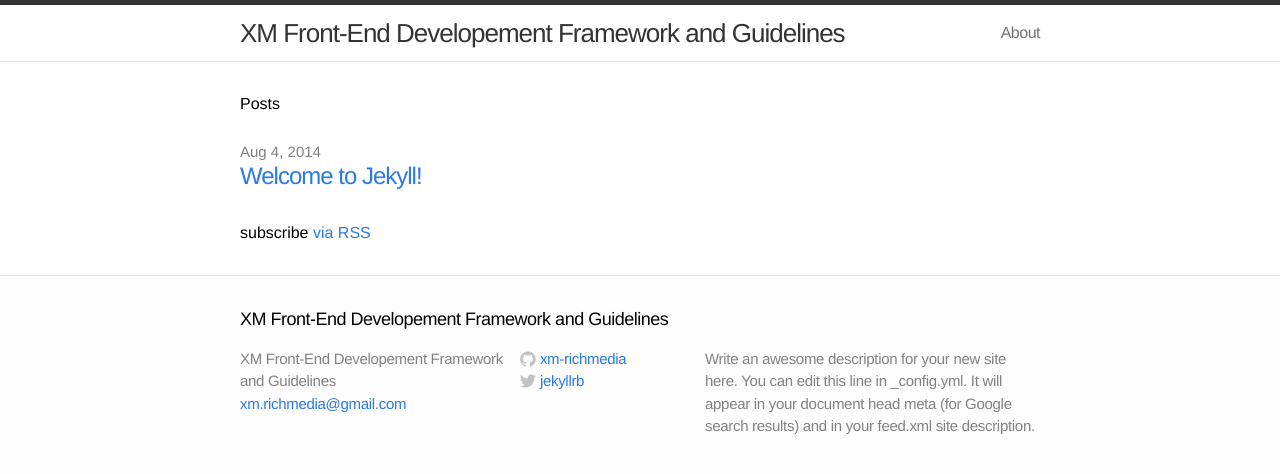
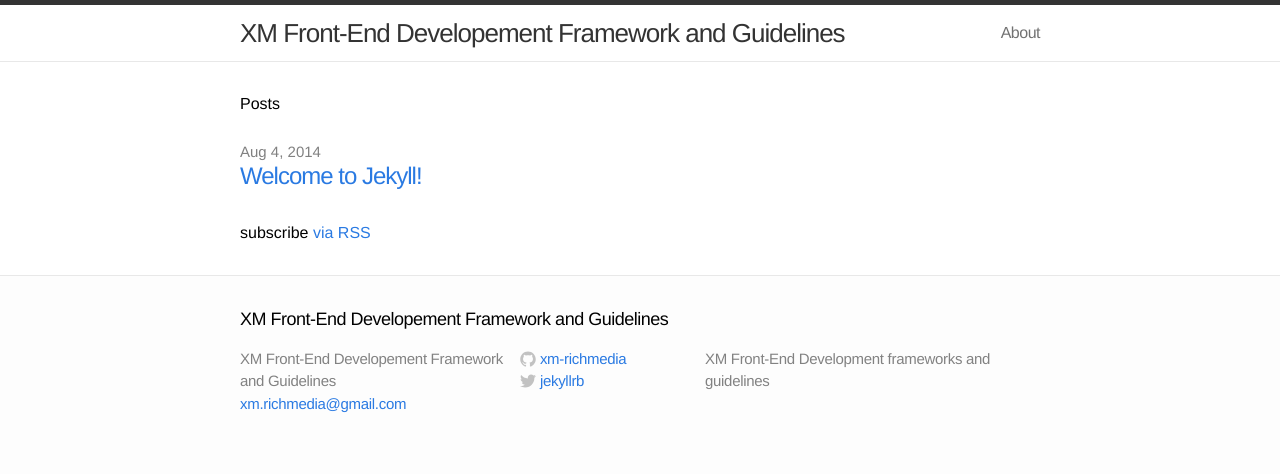
Before and after one commit to MirumSG/mirumsg.github.io, a Jekyll site: the page built from index.html, in a window 1280 px wide. Shown: the top 474 px of the page. Built offline with Jekyll 4.4.1, drawn with Linux system fonts in a browser that asks for light colours.

Commit message:
initial commit

```diff
--- a/_config.yml
+++ b/_config.yml
@@ -1,7 +1,7 @@
 # Site settings
 title: XM Front-End Developement Framework and Guidelines
 email: xm.richmedia@gmail.com
-description: "Write an awesome description for your new site here. You can edit this line in _config.yml. It will appear in your document head meta (for Google search results) and in your feed.xml site description."
+description: "XM Front-End Development frameworks and guidelines"
 baseurl: ""
 url: "http://yourdomain.com"
 twitter_username: jekyllrb
```
